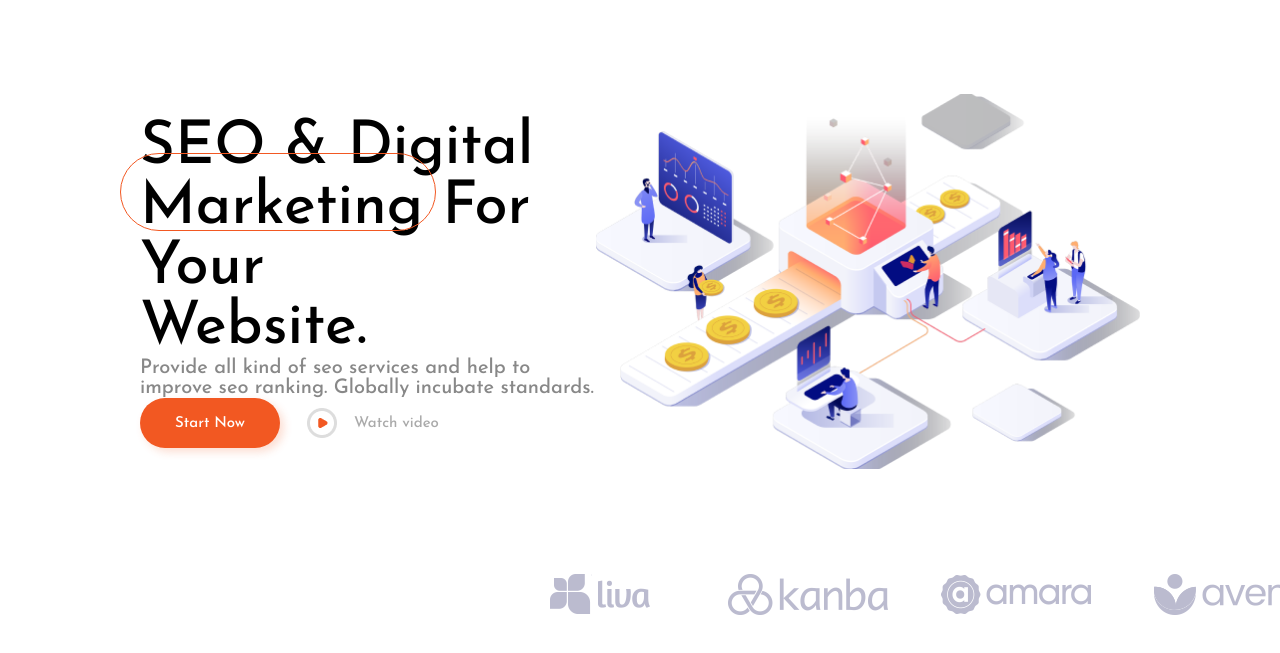
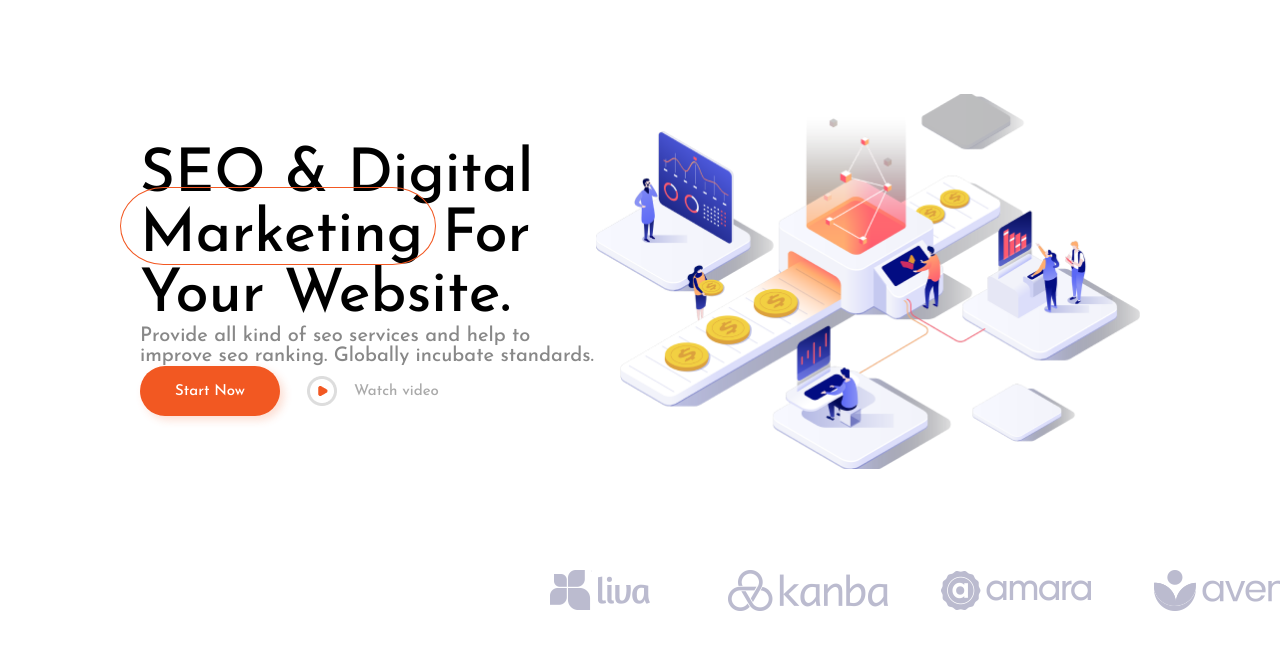
Before and after one commit to Lihoradit/Docker, a plain HTML site: page index.html in a window 1280 px wide. Shown: the part 113-766 px from the top of the page. Drawn offline with Linux system fonts and the light colour scheme.

Commit message:
HomeWork 5

```diff
--- a/index.html
+++ b/index.html
@@ -35,22 +35,14 @@
     </header>
     <div class="content">
         <div class="content_title">
-            <h1 class="title">SEO & Digital <br>
-                Marketing For Your <br>
-                Website.</h1>
-            <div>
+            <h1 class="title">SEO & Digital Marketing For Your Website.</h1>
                 <p class="text">Provide all kind of seo services and help to improve seo ranking. Globally incubate standards.</p>
-            <div>
                 <div class="button2">
                     <a href="#" class="button_content2">Start Now</a>
                     <img src="img/icon.png" alt="play" class="icon">
                     <a href="#" class="text2">Watch video</a>
                 </div>
             </div>
-            </div>
-        </div>
-
-        <div>
             <img src="img/pngfind.png" alt="image" class="pngfind">
         </div>
         <span class="eclipse">
--- a/style.css
+++ b/style.css
@@ -105,6 +105,10 @@ body {
     padding-left: 140px;
     padding-right: 140px;
 }
+.content_title{
+    display: flex;
+    flex-direction: column;
+}
 
 .title {
     color: #000;
@@ -175,10 +179,10 @@ body {
 .eclipse {
     width: 314px;
     height: 76px;
-    border-radius: 314px;
+    border-radius: 300px/270px;
     border: 1px solid #F25822;
     position: absolute;
-    top: 266px;
+    top: 300px;
     left: 120px;
 
 }
```
Also changed, not shown: 2 other files.
